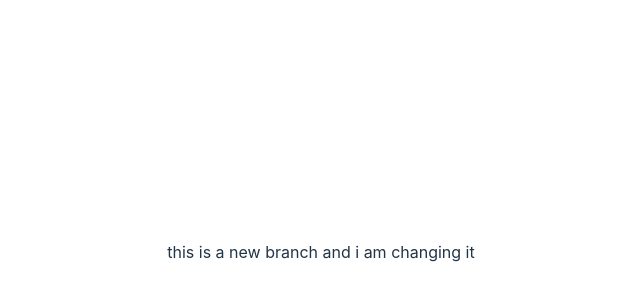
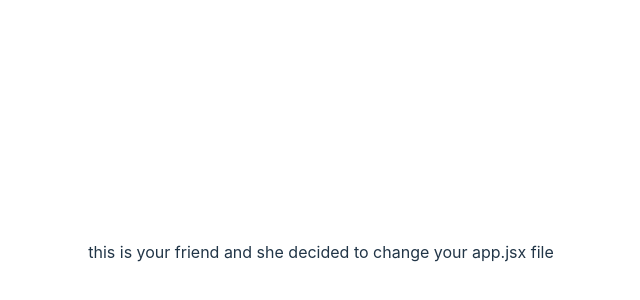
Before and after one commit to faithyeenxin/git-intro, a React (Vite) app: page / in a window 1280 px wide. Shown: the part 148-448 px from the top of the page, without its empty margins (319-959 px from the left). Built offline with nearby package versions, Linux system fonts and the light colour scheme.

Commit message:
made changes

```diff
--- a/src/App.jsx
+++ b/src/App.jsx
@@ -4,7 +4,8 @@ import viteLogo from '/vite.svg';
 import './App.css';
 
 function App() {
-  return <>this is a new branch and i am changing it</>;
+  console.log('hihihi');
+  return <>this is your friend and she decided to change your app.jsx file</>;
 }
 
 export default App;
```
